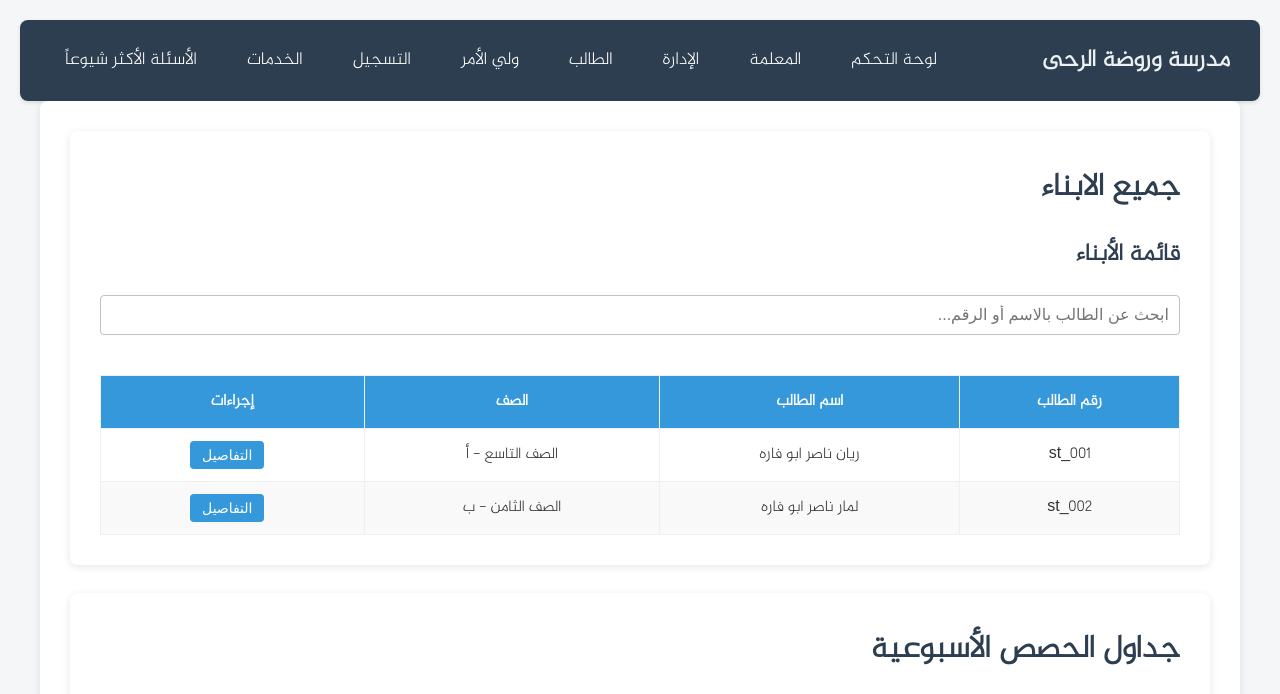
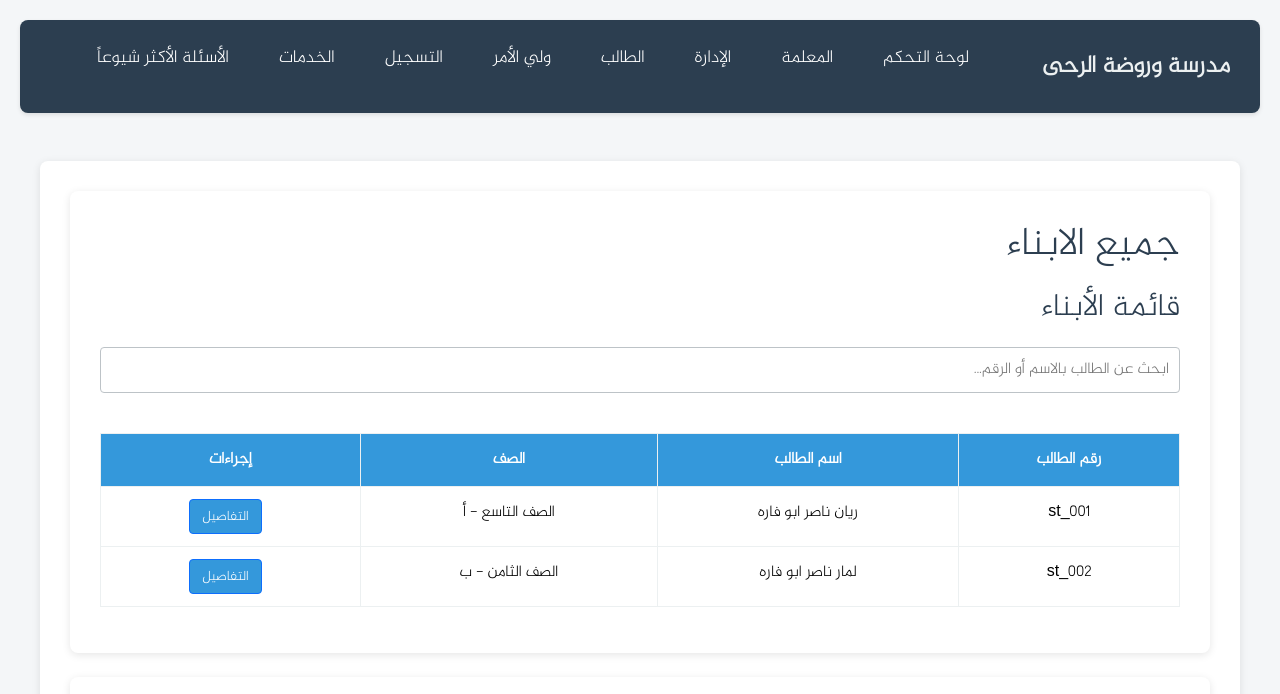
Before and after one commit to nasserAF/rahaschool, a website: page public/parent-daily-schedule.html in a window 1280 px wide. Shown: the top 694 px of the page. Drawn offline with nearby package versions, Linux system fonts and the light colour scheme.

Commit message:
Update parent-daily-schedule.html

```diff
--- a/public/parent-daily-schedule.html
+++ b/public/parent-daily-schedule.html
@@ -1,6 +1,14 @@
 <html lang="ar" dir="rtl"><head><meta http-equiv="Content-Type" content="text/html; charset=UTF-8">
     <meta name="viewport" content="width=device-width, initial-scale=1.0">
     <title>جداول الحصص الأسبوعية</title>
+    <!-- Bootstrap CSS -->
+    <link href="https://cdn.jsdelivr.net/npm/bootstrap@5.3.0-alpha1/dist/css/bootstrap.min.css" rel="stylesheet">
+    <!-- Font Awesome -->
+    <link href="https://cdnjs.cloudflare.com/ajax/libs/font-awesome/6.4.0/css/all.min.css" rel="stylesheet">
+    <!-- Animate.css -->
+    <link href="https://cdnjs.cloudflare.com/ajax/libs/animate.css/4.1.1/animate.min.css" rel="stylesheet">
+
+    <!-- ربط ملفات CSS -->
     <link rel="stylesheet" href="styles.css">
     <link rel="stylesheet" href="navigationbar.css">
     <script src="script_daily-schedule.js" defer></script>
@@ -10,7 +18,7 @@
 <!-- شريط التنقل -->
 <div id="navbar-placeholder"></div>
 
-<div class="container">
+<div class="container my-5">
     <!--           قائمة الابناء            -->
     <div class="container">
         <h1>جميع الابناء</h1>
```
